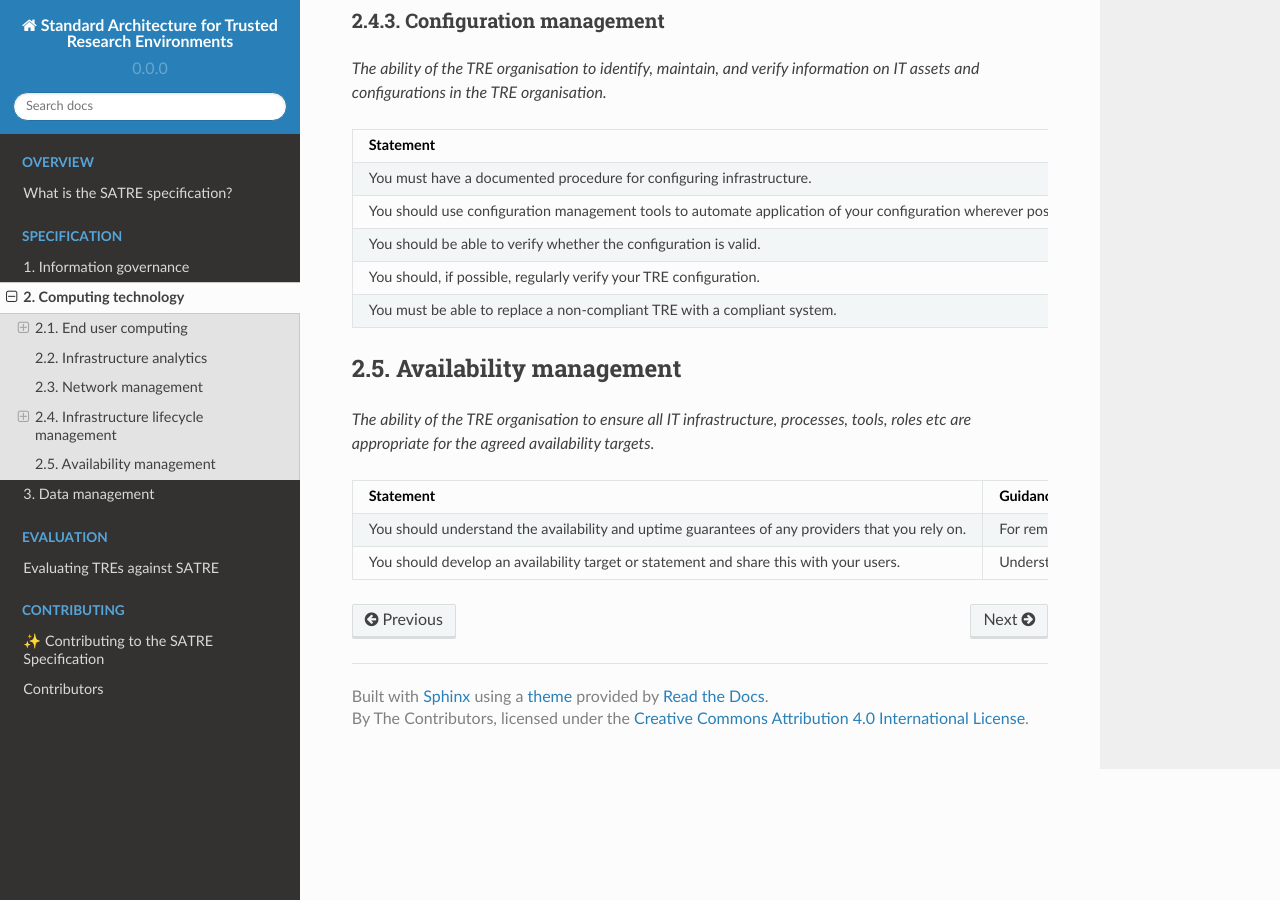
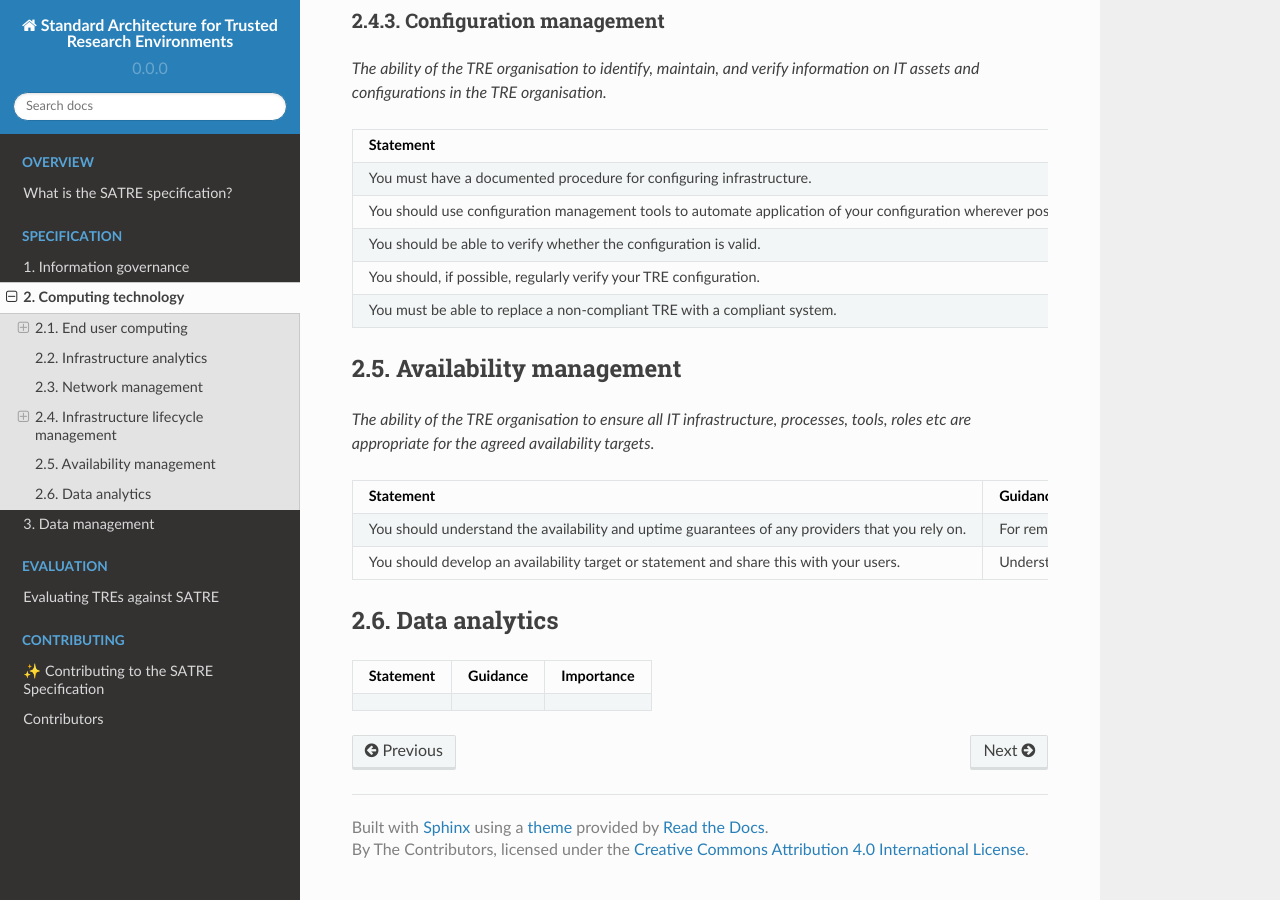
Before and after one commit to sa-tre/satre-specification, a Sphinx documentation site: the page built from docs/source/pillars/computing_technology.md, in a window 1280 px wide and 900 px high, scrolled down 3223 px. Built offline with Sphinx 7.4.7 and the Read the Docs theme 2.0.0, drawn with Linux system fonts in a browser that asks for light colours.

Commit message:
Revert "remove data analytics cap"
This reverts commit 88f2ff7519266062c34771f84f571e32a1d70a7b.

````diff
--- a/docs/source/pillars/computing_technology.md
+++ b/docs/source/pillars/computing_technology.md
@@ -277,3 +277,17 @@ _The ability of the TRE organisation to ensure all IT infrastructure, processes,
   - Understanding how and when the TRE might be unavailable will help your projects in planning their work.
   - Recommended
 ```
+
+## Data analytics
+
+```{list-table}
+:header-rows: 1
+:name: tab-data-analytics
+
+* - Statement
+  - Guidance
+  - Importance
+* -
+  -
+  -
+```
````
